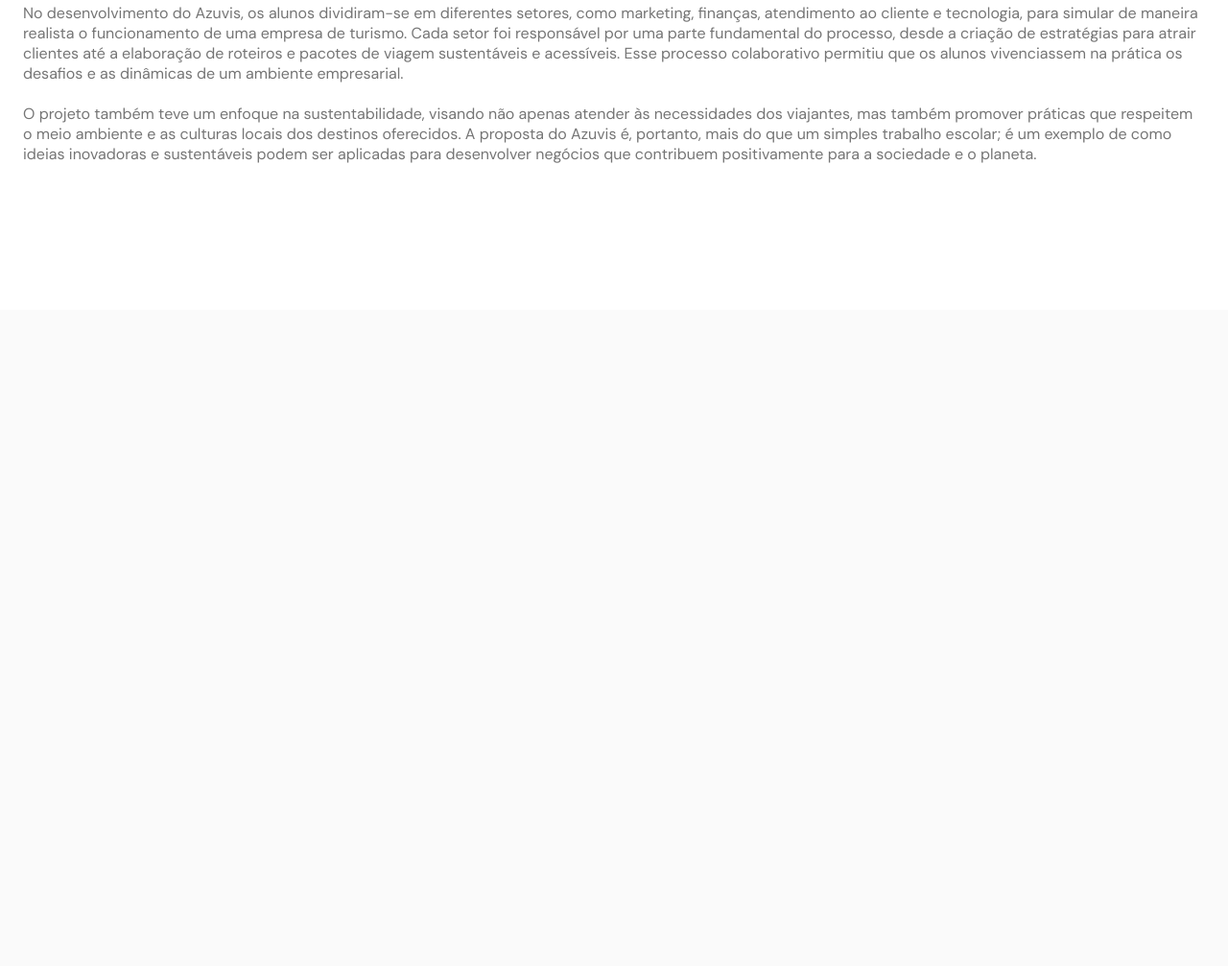
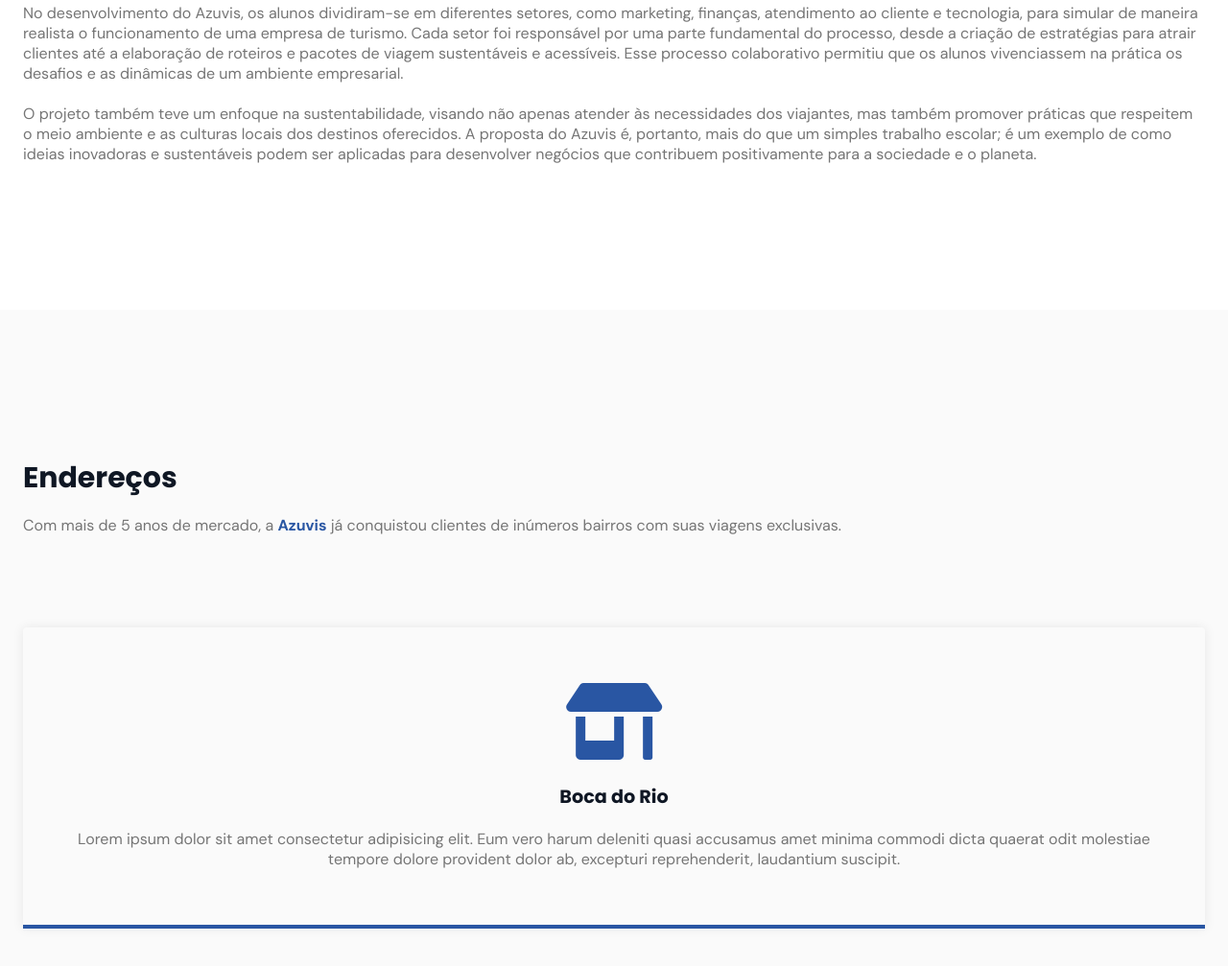
Before and after one commit to MateusEvangel1sta/azuvis, a plain HTML site: page index.html in a window 1280 px wide. Shown: the part 2763-3770 px from the top of the page at 96% size. Before the commit the page ends 3086 px from the top, so only its background shows below. Drawn offline with nearby package versions, Linux system fonts and the light colour scheme; files whose address does not match are found by name.

Commit message:
Conclusão seção services

```diff
--- a/index.html
+++ b/index.html
@@ -110,6 +110,29 @@
           </div>
         </div>
       </section>
+
+      <div class="divider-2"></div>
+
+      <section class="section" id="services">
+        <div class="container grid">
+          <header>
+            <h1 class="title">Endereços</h1>
+            <p class="subtitle">
+              Com mais de 5 anos de mercado, a <strong>Azuvis</strong> já conquistou clientes de inúmeros bairros com suas viagens exclusivas.
+            </p>
+          </header>
+
+          <div class="cards grid">
+            <div class="card">
+              <i class="fas fa-store-alt"></i>
+              <h2 class="title">Boca do Rio</h2>
+              <p>
+                Lorem ipsum dolor sit amet consectetur adipisicing elit. Eum vero harum deleniti quasi accusamus amet minima commodi dicta quaerat odit molestiae tempore dolore provident dolor ab, excepturi reprehenderit, laudantium suscipit.
+              </p>
+            </div>
+          </div>
+        </div>
+      </section>
     </main>
 
     <!-- swiper js cdn -->
--- a/src/css/main.css
+++ b/src/css/main.css
@@ -122,6 +122,14 @@ body {
 
 .section .subtitle {
   font-size: var(--subtitle-font-size);
+}
+
+.section header {
+  margin-bottom: 4rem;
+}
+
+.section header strong {
+  color: var(--base-color);
 }
 
 #header {
@@ -347,3 +355,28 @@ nav.show div.icon-close {
 #about .text {
   margin: 0 1.5rem;
 }
+
+/* Services */
+.cards.grid {
+  gap: 1.5rem;
+}
+
+.card {
+  padding: 3.625rem 2rem;
+  box-shadow: 0px 0px 12px rgba(0, 0, 0, 0.08);
+  border-bottom: 0.25rem solid var(--base-color);
+  border-radius: 0.25rem 0.25rem 0 0;
+  text-align: center;
+}
+
+.card i {
+  display: block;
+  margin-bottom: 1.5rem;
+  font-size: 5rem;
+  color: var(--base-color);
+}
+
+.card .title {
+  font-size: 1.2rem;
+  margin-bottom: 1.2rem;
+}
```
